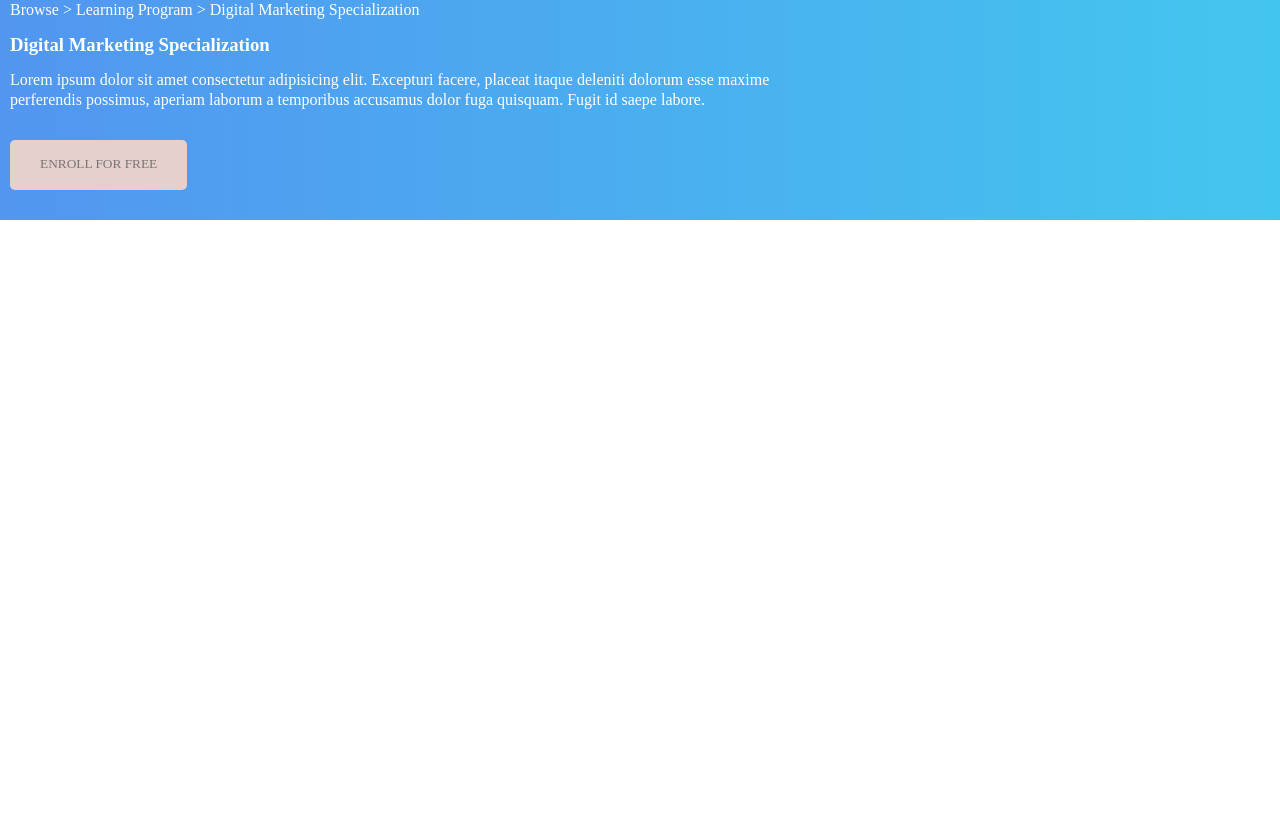
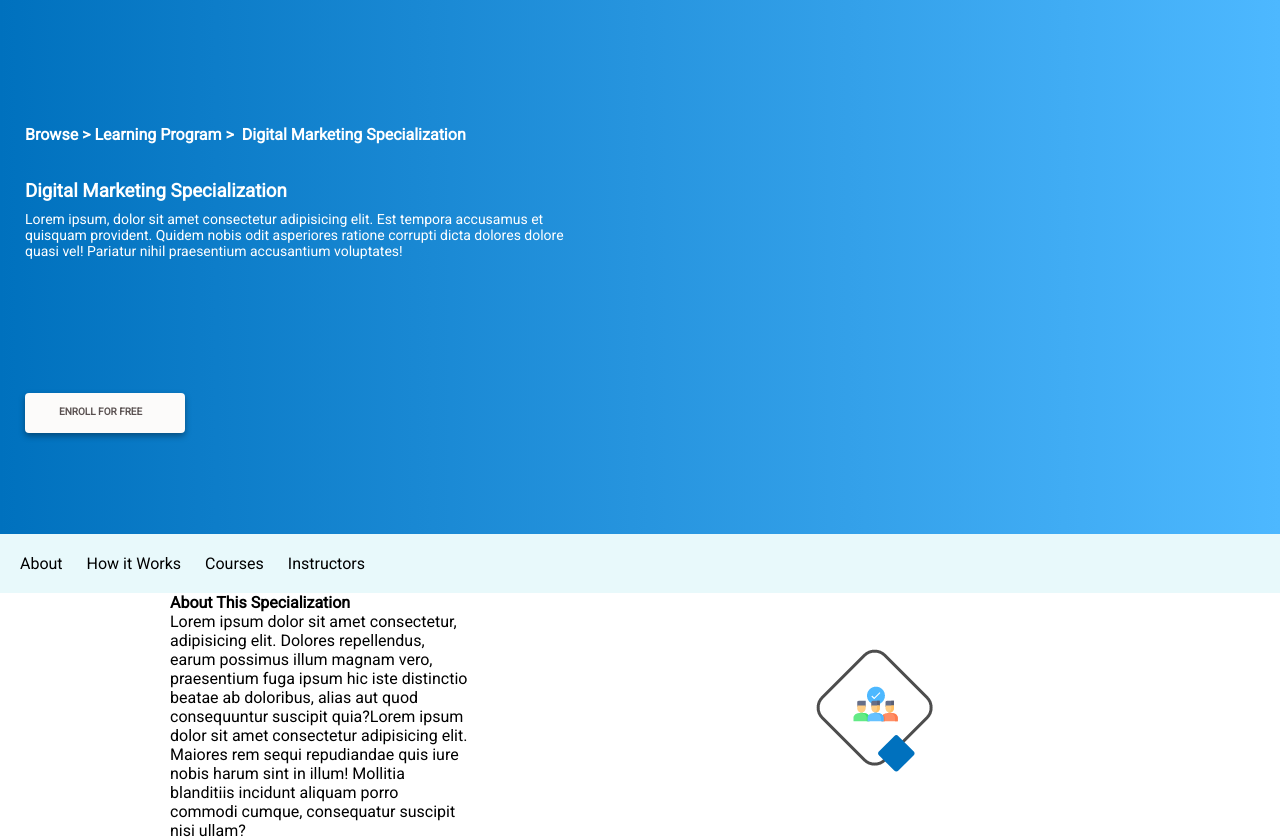
Before and after one commit to NikitaMishra123/VyomaLabs, a plain HTML site: page index.html in a window 1280 px wide. Before the commit the page ends 800 px from the top, so only its background shows below. Drawn offline with Linux system fonts and the light colour scheme.

Commit message:
updated changes

```diff
--- a/index.html
+++ b/index.html
@@ -6,28 +6,75 @@
     <meta name="viewport" content="width=device-width, initial-scale=1.0">
     <title>VyomaLabs</title>
     <link rel="stylesheet" href="style.css">
+    <link rel="preconnect" href="https://fonts.gstatic.com">
+<link href="https://fonts.googleapis.com/css2?family=Roboto:wght@300;400&display=swap" rel="stylesheet">
 
 </head>
 <body>
 
-    <div class="header">
-        <div class="container">
-            <div class="row">
-                <div class="col-2">
-            <p>Browse > Learning Program > Digital Marketing Specialization</p>
-            <h3>Digital Marketing Specialization</h3>
-            <p>Lorem ipsum dolor sit amet consectetur adipisicing elit. Excepturi facere, placeat itaque deleniti dolorum esse maxime perferendis possimus, aperiam laborum a temporibus accusamus dolor fuga quisquam. Fugit id saepe labore.</p>
+        <div class="header">
 
-        <a href="" class="btn"><h8>ENROLL FOR FREE</h8></a>
+            <div class="container">
+
+                <div class="row">
+                    <div class="col-2">
+
+                        <h4>Browse&nbsp;>&nbsp;Learning Program&nbsp;>&nbsp;
+                            Digital Marketing Specialization</h4>
+
+                        <h3>Digital Marketing Specialization</h3>
+
+                        <p>Lorem ipsum, dolor sit amet consectetur adipisicing elit. Est tempora accusamus et quisquam provident. Quidem nobis odit asperiores ratione corrupti dicta dolores dolore quasi vel! Pariatur nihil praesentium accusantium voluptates!</p>
+
+                        <h5>hello</h5>
+
+
+                        <a href="" class="btn"><b>ENROLL FOR FREE</b></a>
+
+                        <h6>copyright</h6>
+
 
         </div>
 
 
+                </div>
+            </div>
+        </div>
+
+        <div class="container1">
+
+
+            <div class="navbar">
+                <nav>
+                    <ul id="MenuItems">
+                        <li><a1 href="About">About</a1></li>
+                        <li><a1 href="How it Works">How it Works</a1></li>
+                        <li><a1 href="Courses">Courses</a1></li>
+                        <li><a1 href="Instructors">Instructors</a1></li>
+                    </ul>
+
+                    <div class="animation"></div>
+
+                </nav>
+
+                </div>
+
+                <div class="About">
+                    <div class="row2">
+                        <div class="col-3">
+                            <p2><b>About This Specialization</b></p2><br>
+                            <p3>Lorem ipsum dolor sit amet consectetur, adipisicing elit. Dolores repellendus, earum possimus illum magnam vero, praesentium fuga ipsum hic iste distinctio beatae ab doloribus, alias aut quod consequuntur suscipit quia?Lorem ipsum dolor sit amet consectetur adipisicing elit. Maiores rem sequi repudiandae quis iure nobis harum sint in illum! Mollitia blanditiis incidunt aliquam porro commodi cumque, consequatur suscipit nisi ullam?
+                            </p3>
+                        </div>
+
+                        <div class="col-3">
+                            <img src="group1.png">
+                        </div>
+                    </div>
+                </div>
 
 
 
 
-    </div>
-
 </body>
 </html>
--- a/style.css
+++ b/style.css
@@ -4,7 +4,160 @@
     box-sizing: border-box;
 }
 
+body{
+    font-family: 'Roboto', sans-serif;
+}
+
+.header{
+    background-image: linear-gradient(to right, #0071BE , #4DB8FF);
+}
+
+.header .row{
+    margin-top: 0px;
+}
+
+
+p{
+    font-size: 14px;
+    color:#fff;
+    padding-top: 9px;
+
+
+}
+
+h4{
+    padding-top: 90px;
+    line-height: 90px;
+    color: #fff;
+}
+
+h3{
+
+    color: #fff;
+}
+
 .container{
+    max-width: 1300px;
+    margin: auto;
+    padding-left: 25px;
+    padding-right: 25px;
+}
+
+.row{
+
+    align-items: left;
+    flex-wrap: wrap;
+    justify-content: space-around;
+}
+
+.col-2{
+    flex-basis: 70%;
+    max-width: 550px;
+}
+
+
+.btn{
+    position: relative;
+    bottom: 1px;
+
+    display: inline-block;
+    background: #fcfbfa;
+    color: rgb(90, 81, 81);
+    padding: 13px 34px;
+    box-shadow: 0px 3px 6px #0000005C;
+    margin: 20px 0 30px 0px;
+    width: 160px;
+    height: 40px;
+    font-size: 10px;
+    border-radius: 4px;
+    transition: 0.5s;
+}
+
+.btn:hover{
+
+    background: #b8b6b6;
+}
+
+a{
+    text-decoration: none;
+}
+
+h5{
+    visibility: hidden;
+    line-height: 115px;
+}
+
+h6{
+    visibility: hidden;
+    text-decoration: none;
+    line-height: 70px;
+}
+
+
+.navbar{
+    display: flex;
+    align-items: center;
+    padding: 20px;
+    background: #E8F9FB;
+}
+
+
+
+nav{
+    flex: 1;
+    text-align: left;
+}
+
+nav ul{
+    display: inline-block;
+    list-style-type: none;
+}
+
+nav ul li{
+    display: inline-block;
+    margin-right: 20px;
+
+}
+
+nav .hover{
+    background: #0071BE;
+}
+
+.p2{
+    color: black;
+    font-size: 28px;
+    line-height: 50px;
+}
+
+.p3{
+    padding-top: 40px;
+    color: black;
+}
+
+.row2{
+    display: flex;
+    align-items: left;
+    flex-wrap: wrap;
+    justify-content: space-around;
+}
+
+.col-3{
+    flex-basis: 70%;
+    max-width: 300px;
+}
+
+.col-3 img{
+
+    padding: 50px 0;
+    width: auto;
+    height: auto;
+}
+
+
+
+
+
+/* .container{
     max-width: 1300px;
     margin: auto;
     padding-left: 10px;
@@ -18,7 +171,7 @@
 }
 
 .col-2{
-    flex-basis: 90%;
+    flex-basis: 80%;
     max-width: 800px;
 }
 
@@ -32,7 +185,7 @@
 .btn{
     display: inline-block;
     background: #e6d0cd;
-    color: rgb(119, 117, 117);
+    color: rgb(161, 157, 157);
     padding: 14px 30px;
     margin: 30px 0;
     border-radius: 5px;
@@ -66,4 +219,4 @@ p{
 a{
     text-decoration: none;
     color: #555;
-}
+} */
```
Also changed, not shown: group1.png (added).
